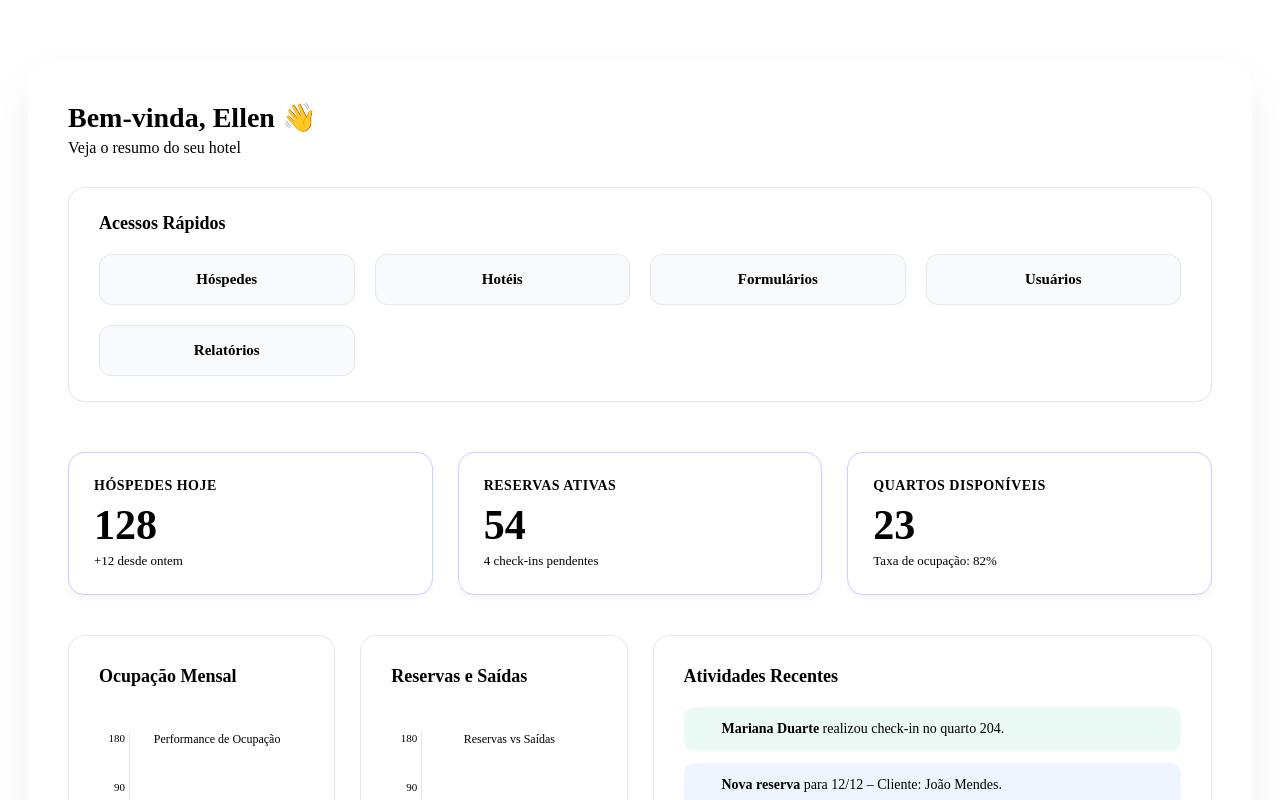
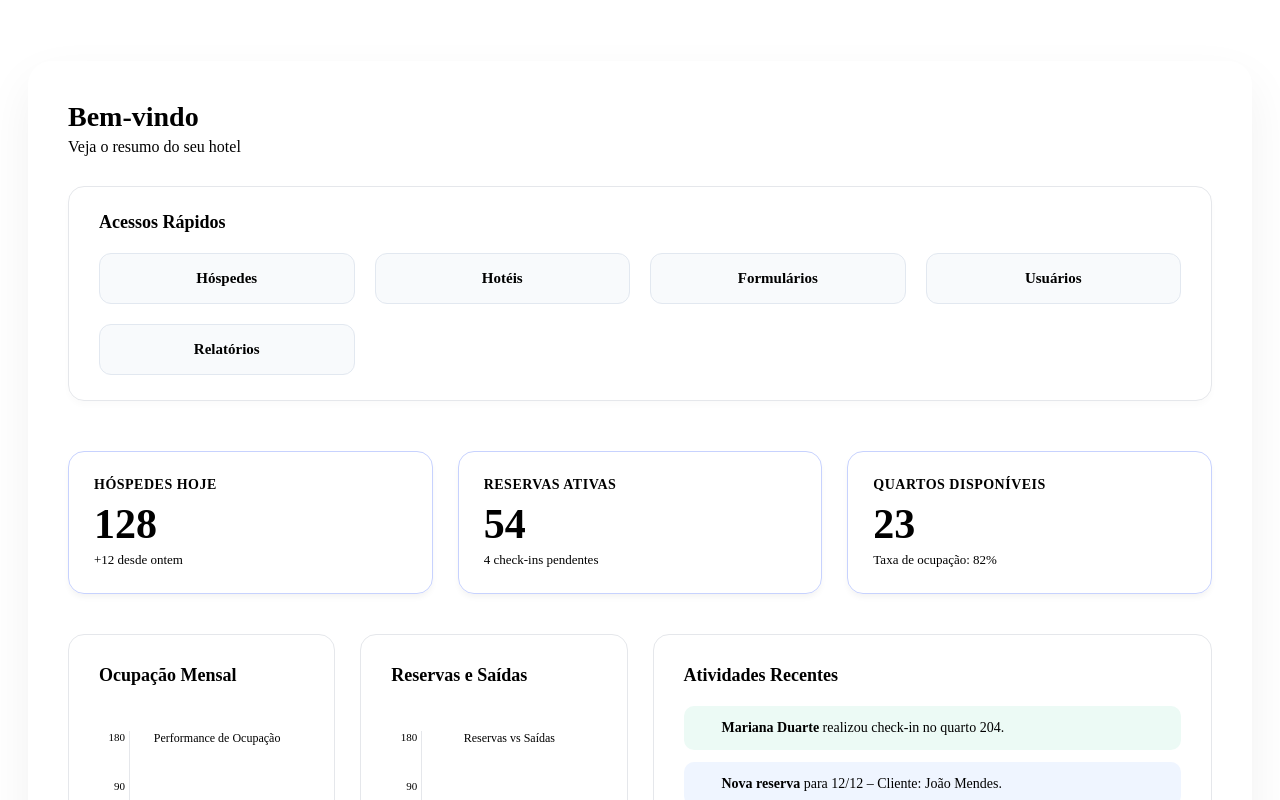
Before and after one commit to CassolEllen/HotelAppFrontDesbravador, an Angular app: page /dashboard in a window 1280 px wide. Shown: the top 800 px of the page. Built offline with nearby package versions, Linux system fonts and the light colour scheme; sample sign-in values are in the browser's storage.

Commit message:
Modificação de título

```diff
--- a/src/app/dashboard/dashboard.html
+++ b/src/app/dashboard/dashboard.html
@@ -3,7 +3,7 @@
 
     <header class="header">
       <div class="user-info">
-        <h1 class="title">Bem-vinda, Ellen 👋</h1>
+        <h1 class="title">Bem-vindo</h1>
         <p class="subtitle">Veja o resumo do seu hotel</p>
       </div>
       <button class="logout-btn">Logout</button>
```
